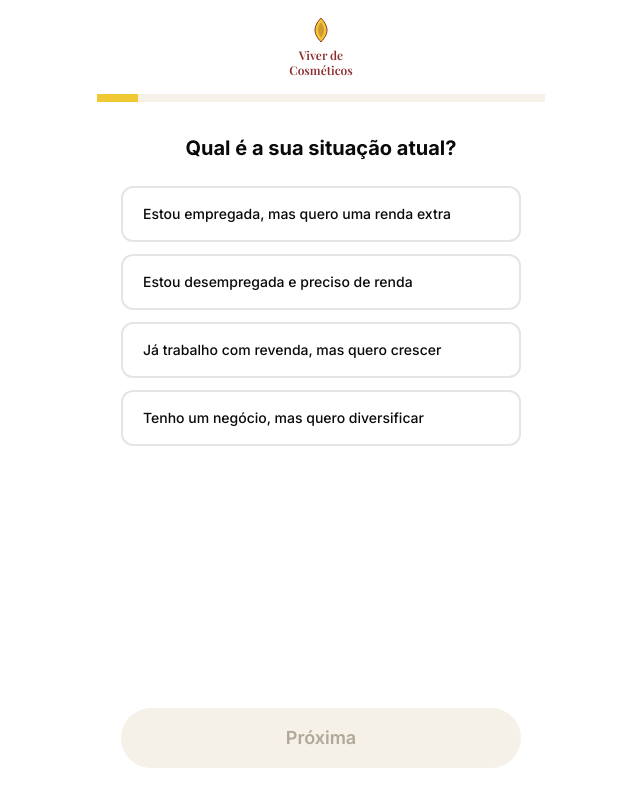
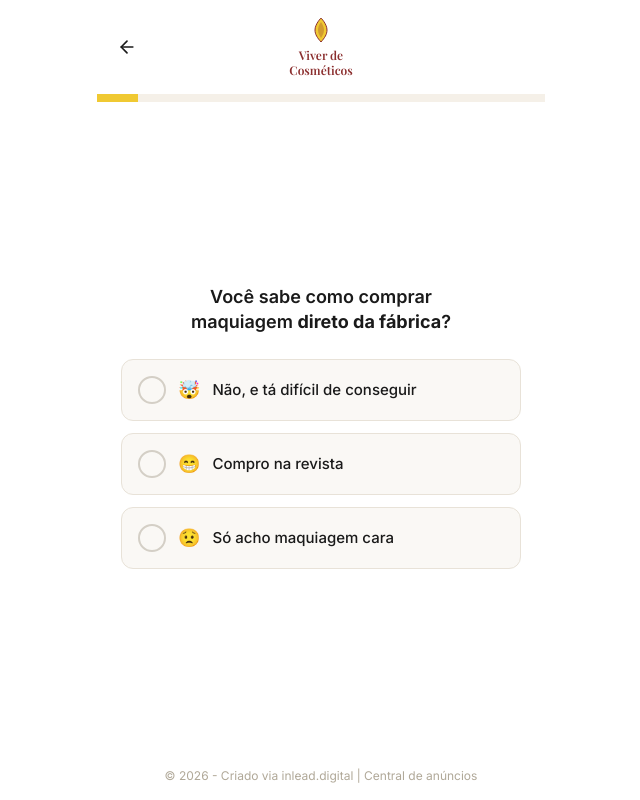
Before and after one commit to joaovictorjunior18/v0-cosmetics, a Next.js app: page / in a window 1280 px wide. Both pictures are taken after a click on the button "Estou pronta". Shown: the whole page, without its empty margins (319-959 px from the left). Built offline with nearby package versions, Linux system fonts and the light colour scheme; a web font is replaced by a local one.

Commit message:
feat: update quiz components for consistent layout and navigation\n\nAdd back arrow, footer, and support bold text in titles

```diff
--- a/components/quiz/quiz-container.tsx
+++ b/components/quiz/quiz-container.tsx
@@ -1,27 +1,49 @@
 "use client"
 
-import { useState } from "react"
+import { useState, useCallback } from "react"
 import { quizSteps } from "@/lib/quiz-data"
 import { ProgressBar } from "./progress-bar"
 import { StepIntro } from "./step-intro"
 import { StepQuestion } from "./step-question"
 import { StepResult } from "./step-result"
+import { ArrowLeft } from "lucide-react"
 
 export function QuizContainer() {
   const [currentStep, setCurrentStep] = useState(0)
 
   const step = quizSteps[currentStep]
 
-  const handleNext = () => {
+  const handleNext = useCallback(() => {
     if (currentStep < quizSteps.length - 1) {
       setCurrentStep((prev) => prev + 1)
     }
-  }
+  }, [currentStep])
+
+  const handleBack = useCallback(() => {
+    if (currentStep > 0) {
+      setCurrentStep((prev) => prev - 1)
+    }
+  }, [currentStep])
+
+  const showBackArrow = currentStep > 0 && step.type !== "result"
 
   return (
-    <div className="min-h-dvh flex flex-col bg-background max-w-md mx-auto relative">
-      {/* Header / Logo */}
-      <header className="flex items-center justify-center py-4 px-6">
+    <div className="min-h-dvh flex flex-col bg-[#ffffff] max-w-md mx-auto relative">
+      {/* Header */}
+      <header className="relative flex items-center justify-center py-4 px-6">
+        {/* Back arrow */}
+        {showBackArrow && (
+          <button
+            type="button"
+            onClick={handleBack}
+            className="absolute left-4 top-1/2 -translate-y-1/2 p-1 text-[#1a1a1a] hover:text-[#8b2e2e] transition-colors"
+            aria-label="Voltar"
+          >
+            <ArrowLeft className="w-5 h-5" strokeWidth={2} />
+          </button>
+        )}
+
+        {/* Logo */}
         <div className="flex flex-col items-center">
           <svg
             width="28"
--- a/components/quiz/step-intro.tsx
+++ b/components/quiz/step-intro.tsx
@@ -21,30 +21,35 @@ export function StepIntro({ step, onNext }: StepIntroProps) {
 
       {/* Content area */}
       <div className="flex flex-col items-center px-6 py-8 text-center gap-4 flex-1">
-        <h2 className="text-foreground font-bold text-lg">
-          {step.subtitle}
-        </h2>
-        <p className="text-muted-foreground text-base leading-relaxed max-w-sm">
+        <h2 className="text-[#1a1a1a] font-bold text-lg">{step.subtitle}</h2>
+        <p className="text-[#6b6560] text-base leading-relaxed max-w-sm">
           {step.description}{" "}
-          <span className="font-bold text-foreground underline decoration-[#f0c932] decoration-2 underline-offset-2">
+          <span className="font-bold text-[#1a1a1a] underline decoration-[#f0c932] decoration-2 underline-offset-2">
             {step.highlightText}
           </span>
         </p>
-        <p className="text-muted-foreground text-sm">
+        <p className="text-[#6b6560] text-sm">
           {"Conteúdo prático, passo a passo."}
         </p>
       </div>
 
       {/* Button */}
-      <div className="w-full px-6 pb-8">
+      <div className="w-full px-6 pb-4">
         <button
           type="button"
           onClick={onNext}
-          className="w-full py-4 rounded-full bg-[#f0c932] text-[#1a1a1a] font-semibold text-lg hover:bg-[#e6be25] active:scale-[0.98] transition-all duration-200"
+          className="w-full py-4 rounded-full bg-[#f0c932] text-[#8b5e1a] font-semibold text-lg hover:bg-[#e6be25] active:scale-[0.98] transition-all duration-200"
         >
           {step.buttonText}
         </button>
       </div>
+
+      {/* Footer */}
+      <footer className="py-4 text-center">
+        <p className="text-xs text-[#b0a898]">
+          {"© 2026 - Criado via inlead.digital  |  Central de anúncios"}
+        </p>
+      </footer>
     </div>
   )
 }
--- a/components/quiz/step-question.tsx
+++ b/components/quiz/step-question.tsx
@@ -1,6 +1,6 @@
 "use client"
 
-import { useState } from "react"
+import { useState, useCallback } from "react"
 import type { QuizStep } from "@/lib/quiz-data"
 
 interface StepQuestionProps {
@@ -8,38 +8,107 @@ interface StepQuestionProps {
   onNext: () => void
 }
 
+/**
+ * Renders text with **bold** markdown syntax into React elements.
+ * E.g. "Os seus fornecedores **tem limite** de compra?" =>
+ *   ["Os seus fornecedores ", <strong>tem limite</strong>, " de compra?"]
+ */
+function renderBoldText(text: string) {
+  const parts = text.split(/\*\*(.*?)\*\*/g)
+  return parts.map((part, i) => {
+    if (i % 2 === 1) {
+      return (
+        <strong key={i} className="font-bold">
+          {part}
+        </strong>
+      )
+    }
+    return part
+  })
+}
+
 export function StepQuestion({ step, onNext }: StepQuestionProps) {
   const [selected, setSelected] = useState<number | null>(null)
 
+  const handleSelect = useCallback(
+    (index: number) => {
+      setSelected(index)
+      if (step.autoAdvance) {
+        setTimeout(() => {
+          onNext()
+        }, 400)
+      }
+    },
+    [step.autoAdvance, onNext],
+  )
+
+  const isLetter = step.optionStyle === "letter"
+
   return (
     <div className="flex flex-col flex-1 animate-in fade-in slide-in-from-right-4 duration-500">
+      {/* Spacer to push content down like in screenshots */}
+      <div className="flex-1 min-h-[80px]" />
+
       {/* Question title */}
-      <div className="px-6 pt-8 pb-6">
-        <h2 className="text-foreground font-bold text-xl text-center text-balance">
-          {step.title}
+      <div className="px-8 pb-6">
+        <h2 className="text-[#1a1a1a] font-semibold text-lg text-center text-balance leading-snug">
+          {step.title ? renderBoldText(step.title) : null}
         </h2>
       </div>
 
       {/* Options */}
-      <div className="flex flex-col gap-3 px-6 flex-1">
+      <div className="flex flex-col gap-3 px-6">
         {step.options?.map((option, index) => (
           <button
-            key={option}
+            key={option.text}
             type="button"
-            onClick={() => setSelected(index)}
-            className={`w-full text-left px-5 py-4 rounded-xl border-2 transition-all duration-200 text-sm font-medium ${
+            onClick={() => handleSelect(index)}
+            className={`w-full text-left flex items-center gap-3 px-4 py-4 rounded-xl border transition-all duration-200 text-[15px] ${
               selected === index
-                ? "border-[#8b2e2e] bg-[#faf6f0] text-[#8b2e2e]"
-                : "border-border bg-background text-foreground hover:border-[#d4a574]"
+                ? "border-[#f0c932] bg-[#fdf8e8]"
+                : "border-[#e8e2d8] bg-[#faf8f5] hover:border-[#d4c9b8]"
             }`}
           >
-            {option}
+            {/* Left indicator: radio circle or letter badge */}
+            {isLetter ? (
+              <span
+                className={`flex-shrink-0 w-8 h-8 rounded-lg flex items-center justify-center text-xs font-bold transition-colors duration-200 ${
+                  selected === index
+                    ? "bg-[#f0c932] text-[#1a1a1a]"
+                    : "bg-[#f0ece4] text-[#8a8070]"
+                }`}
+              >
+                {option.label}
+              </span>
+            ) : (
+              <span
+                className={`flex-shrink-0 w-7 h-7 rounded-full border-2 flex items-center justify-center transition-colors duration-200 ${
+                  selected === index
+                    ? "border-[#f0c932] bg-[#f0c932]"
+                    : "border-[#d4cfc6] bg-transparent"
+                }`}
+              >
+                {selected === index && (
+                  <span className="w-2.5 h-2.5 rounded-full bg-[#fff]" />
+                )}
+              </span>
+            )}
+
+            {/* Emoji */}
+            <span className="text-lg flex-shrink-0">{option.emoji}</span>
+
+            {/* Text */}
+            <span className="text-[#1a1a1a] font-medium">{option.text}</span>
           </button>
         ))}
       </div>
 
-      {/* Button */}
-      <div className="w-full px-6 py-8">
+      {/* Spacer */}
+      <div className="flex-1 min-h-[40px]" />
+
+      {/* Continuar button (only for non-autoAdvance steps) */}
+      {!step.autoAdvance && step.buttonText && (
+        <div className="w-full px-6 pb-6">
           <button
             type="button"
             onClick={() => {
@@ -48,13 +117,21 @@ export function StepQuestion({ step, onNext }: StepQuestionProps) {
             disabled={selected === null}
             className={`w-full py-4 rounded-full font-semibold text-lg transition-all duration-200 ${
               selected !== null
-              ? "bg-[#f0c932] text-[#1a1a1a] hover:bg-[#e6be25] active:scale-[0.98]"
+                ? "bg-[#f0c932] text-[#8b5e1a] hover:bg-[#e6be25] active:scale-[0.98]"
                 : "bg-[#f5f0e8] text-[#b0a898] cursor-not-allowed"
             }`}
           >
             {step.buttonText}
           </button>
         </div>
+      )}
+
+      {/* Footer */}
+      <footer className="py-4 text-center">
+        <p className="text-xs text-[#b0a898]">
+          {"© 2026 - Criado via inlead.digital  |  Central de anúncios"}
+        </p>
+      </footer>
     </div>
   )
 }
--- a/components/quiz/step-result.tsx
+++ b/components/quiz/step-result.tsx
@@ -33,16 +33,14 @@ export function StepResult({ step }: StepResultProps) {
 
       {/* Content */}
       <div className="flex flex-col items-center px-6 py-8 text-center gap-4 flex-1">
-        <h2 className="text-foreground font-bold text-lg">
-          {step.subtitle}
-        </h2>
-        <p className="text-muted-foreground text-base leading-relaxed max-w-sm">
+        <h2 className="text-[#1a1a1a] font-bold text-lg">{step.subtitle}</h2>
+        <p className="text-[#6b6560] text-base leading-relaxed max-w-sm">
           {step.description}
         </p>
       </div>
 
       {/* Button */}
-      <div className="w-full px-6 pb-8">
+      <div className="w-full px-6 pb-4">
         <button
           type="button"
           onClick={() => {
@@ -53,6 +51,13 @@ export function StepResult({ step }: StepResultProps) {
           {step.buttonText}
         </button>
       </div>
+
+      {/* Footer */}
+      <footer className="py-4 text-center">
+        <p className="text-xs text-[#b0a898]">
+          {"© 2026 - Criado via inlead.digital  |  Central de anúncios"}
+        </p>
+      </footer>
     </div>
   )
 }
--- a/lib/quiz-data.ts
+++ b/lib/quiz-data.ts
@@ -1,12 +1,23 @@
+export interface QuizOption {
+  emoji: string
+  text: string
+  label?: string
+}
+
 export interface QuizStep {
   id: number
   type: "intro" | "question" | "result"
+  /** Use **bold** syntax for bold parts in the title */
   title?: string
   subtitle?: string
   description?: string
   highlightText?: string
-  buttonText: string
-  options?: string[]
+  buttonText?: string
+  options?: QuizOption[]
+  /** If true, selecting an option auto-advances (no button needed) */
+  autoAdvance?: boolean
+  /** "radio" shows empty circles, "letter" shows A/B/C labels */
+  optionStyle?: "radio" | "letter"
 }
 
 export const quizSteps: QuizStep[] = [
@@ -23,122 +34,132 @@ export const quizSteps: QuizStep[] = [
   {
     id: 2,
     type: "question",
-    title: "Qual é a sua situação atual?",
+    title: "Você sabe como comprar maquiagem **direto da fábrica**?",
+    autoAdvance: true,
+    optionStyle: "radio",
     options: [
-      "Estou empregada, mas quero uma renda extra",
-      "Estou desempregada e preciso de renda",
-      "Já trabalho com revenda, mas quero crescer",
-      "Tenho um negócio, mas quero diversificar",
+      { emoji: "\u{1F92F}", text: "Não, e tá difícil de conseguir" },
+      { emoji: "\u{1F601}", text: "Compro na revista" },
+      { emoji: "\u{1F61F}", text: "Só acho maquiagem cara" },
     ],
-    buttonText: "Próxima",
   },
   {
     id: 3,
     type: "question",
-    title: "Quanto você pode investir inicialmente?",
+    title: "Os seus fornecedores **tem limite** de compra mínima?",
+    autoAdvance: true,
+    optionStyle: "radio",
     options: [
-      "Menos de R$200",
-      "Entre R$200 e R$500",
-      "Entre R$500 e R$1.000",
-      "Mais de R$1.000",
+      { emoji: "\u{1F92F}", text: "SIM!" },
+      { emoji: "\u{1F600}", text: "NÃO!" },
     ],
-    buttonText: "Próxima",
   },
   {
     id: 4,
     type: "question",
-    title: "Você já tem experiência com vendas?",
+    title: "O que mais te **impede de começar** a empreender com cosméticos?",
+    autoAdvance: false,
+    optionStyle: "letter",
+    buttonText: "Continuar",
     options: [
-      "Nunca vendi nada",
-      "Já vendi informalmente para amigas",
-      "Tenho experiência com vendas",
-      "Já trabalho com cosméticos",
+      { emoji: "\u{1F4B0}", text: "Falta de capital", label: "A" },
+      { emoji: "\u{1F913}", text: "Falta de conhecimento", label: "B" },
+      { emoji: "\u{1F61F}", text: "Falta de tempo", label: "C" },
     ],
-    buttonText: "Próxima",
   },
   {
     id: 5,
     type: "question",
-    title: "O que mais te atrai nos cosméticos?",
+    title: "Qual é a sua **situação atual**?",
+    autoAdvance: true,
+    optionStyle: "radio",
     options: [
-      "O lucro alto dos produtos",
-      "Poder trabalhar de casa",
-      "Ajudar outras mulheres a se sentirem bonitas",
-      "Construir meu próprio negócio",
+      { emoji: "\u{1F4BC}", text: "Estou empregada, mas quero uma renda extra" },
+      { emoji: "\u{1F614}", text: "Estou desempregada e preciso de renda" },
+      { emoji: "\u{1F4C8}", text: "Já trabalho com revenda, mas quero crescer" },
+      { emoji: "\u{1F3AF}", text: "Tenho um negócio, mas quero diversificar" },
     ],
-    buttonText: "Próxima",
   },
   {
     id: 6,
     type: "question",
-    title: "Quanto tempo você pode dedicar por dia?",
+    title: "Quanto você pode **investir inicialmente**?",
+    autoAdvance: false,
+    optionStyle: "letter",
+    buttonText: "Continuar",
     options: [
-      "Menos de 1 hora",
-      "De 1 a 3 horas",
-      "De 3 a 6 horas",
-      "Tempo integral",
+      { emoji: "\u{1F4B8}", text: "Menos de R$200", label: "A" },
+      { emoji: "\u{1F4B5}", text: "Entre R$200 e R$500", label: "B" },
+      { emoji: "\u{1F4B0}", text: "Entre R$500 e R$1.000", label: "C" },
+      { emoji: "\u{1F911}", text: "Mais de R$1.000", label: "D" },
     ],
-    buttonText: "Próxima",
   },
   {
     id: 7,
     type: "question",
-    title: "Você usa redes sociais para vender?",
+    title: "Você já tem **experiência com vendas**?",
+    autoAdvance: true,
+    optionStyle: "radio",
     options: [
-      "Não uso redes sociais",
-      "Uso, mas não para vender",
-      "Já publico alguns produtos",
-      "Tenho uma estratégia de vendas online",
+      { emoji: "\u{1F645}", text: "Nunca vendi nada" },
+      { emoji: "\u{1F937}", text: "Já vendi informalmente para amigas" },
+      { emoji: "\u{1F4AA}", text: "Tenho experiência com vendas" },
+      { emoji: "\u{1F484}", text: "Já trabalho com cosméticos" },
     ],
-    buttonText: "Próxima",
   },
   {
     id: 8,
     type: "question",
-    title: "Qual é o seu maior desafio hoje?",
+    title: "O que mais te **atrai nos cosméticos**?",
+    autoAdvance: true,
+    optionStyle: "radio",
     options: [
-      "Não sei por onde começar",
-      "Não consigo atrair clientes",
-      "Não sei precificar os produtos",
-      "Não consigo manter a consistência",
+      { emoji: "\u{1F4B0}", text: "O lucro alto dos produtos" },
+      { emoji: "\u{1F3E0}", text: "Poder trabalhar de casa" },
+      { emoji: "\u{1F495}", text: "Ajudar outras mulheres a se sentirem bonitas" },
+      { emoji: "\u{1F680}", text: "Construir meu próprio negócio" },
     ],
-    buttonText: "Próxima",
   },
   {
     id: 9,
     type: "question",
-    title: "Qual é o seu objetivo em 6 meses?",
+    title: "Quanto **tempo** você pode dedicar por dia?",
+    autoAdvance: false,
+    optionStyle: "letter",
+    buttonText: "Continuar",
     options: [
-      "Ter uma renda extra de R$1.000/mês",
-      "Ganhar R$3.000 a R$5.000/mês",
-      "Largar meu emprego e viver de cosméticos",
-      "Abrir minha própria loja",
+      { emoji: "\u{23F0}", text: "Menos de 1 hora", label: "A" },
+      { emoji: "\u{1F552}", text: "De 1 a 3 horas", label: "B" },
+      { emoji: "\u{1F55B}", text: "De 3 a 6 horas", label: "C" },
+      { emoji: "\u{1F4AA}", text: "Tempo integral", label: "D" },
     ],
-    buttonText: "Próxima",
   },
   {
     id: 10,
     type: "question",
-    title: "Você prefere vender de que forma?",
+    title: "Você usa **redes sociais** para vender?",
+    autoAdvance: true,
+    optionStyle: "radio",
     options: [
-      "Porta a porta / presencialmente",
-      "Pelas redes sociais",
-      "Pelo WhatsApp",
-      "Um mix de tudo",
+      { emoji: "\u{274C}", text: "Não uso redes sociais" },
+      { emoji: "\u{1F4F1}", text: "Uso, mas não para vender" },
+      { emoji: "\u{1F4E2}", text: "Já publico alguns produtos" },
+      { emoji: "\u{1F4CA}", text: "Tenho uma estratégia de vendas online" },
     ],
-    buttonText: "Próxima",
   },
   {
     id: 11,
     type: "question",
-    title: "O que te faria começar hoje?",
+    title: "Qual é o seu **objetivo em 6 meses**?",
+    autoAdvance: false,
+    optionStyle: "letter",
+    buttonText: "Continuar",
     options: [
-      "Um passo a passo claro e simples",
-      "Saber que posso começar com pouco dinheiro",
-      "Ver que outras mulheres conseguiram",
-      "Ter suporte e acompanhamento",
+      { emoji: "\u{1F4B5}", text: "Ter uma renda extra de R$1.000/mês", label: "A" },
+      { emoji: "\u{1F4B0}", text: "Ganhar R$3.000 a R$5.000/mês", label: "B" },
+      { emoji: "\u{1F680}", text: "Largar meu emprego e viver de cosméticos", label: "C" },
+      { emoji: "\u{1F3EA}", text: "Abrir minha própria loja", label: "D" },
     ],
-    buttonText: "Próxima",
   },
   {
     id: 12,
```
Lines whose indentation alone changed are shown as unchanged.
